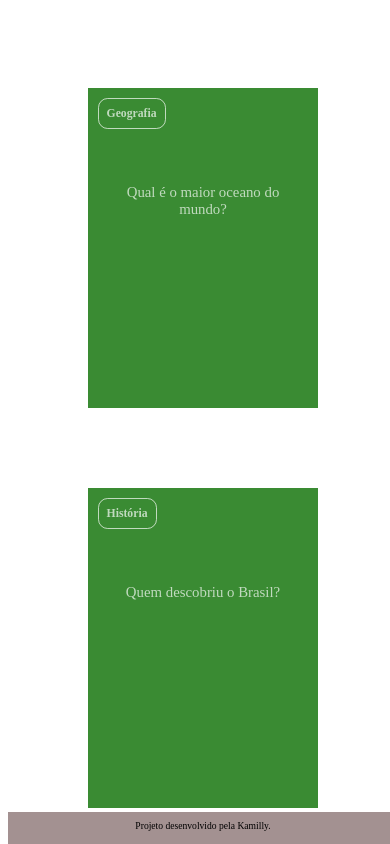
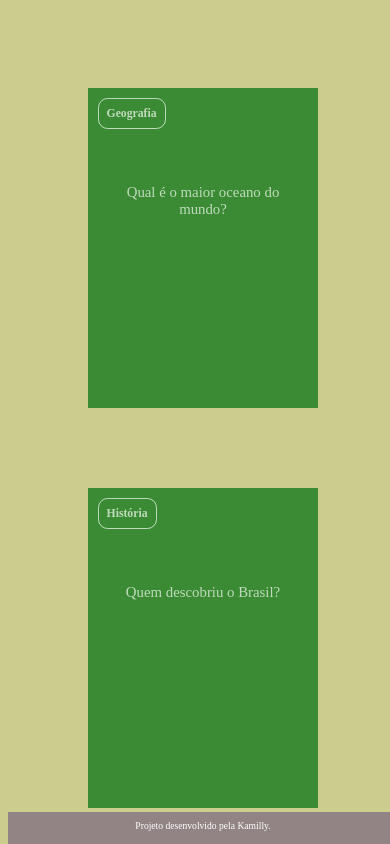
Before and after one commit to Kami70-7/pagina-web-kamilly, a plain HTML site: page index.html in a window 390 px wide. Shown: the top 844 px of the page. Drawn offline with Linux system fonts and the light colour scheme.

Commit message:
Finalizando

```diff
--- a/styles.css
+++ b/styles.css
@@ -58,7 +58,7 @@ body {
 }
 
 .cartao__conteudo__resposta p {
-    color: rgba(rgb(199, 115, 115));
+    color: rgba(rgb(219, 228, 226));
     font-weight: 700;
 }
 
@@ -82,8 +82,8 @@ body {
 }
 
 footer {
-    background-color: rgb(163, 145, 145);
-    color: rgb(0, 0, 0);
+    background-color: rgb(146, 132, 132);
+    color: rgb(255, 255, 255);
     position: fixed;
     bottom: 0;
     width: 100%;
@@ -98,11 +98,6 @@ footer p {
 
 @media (max-width: 560px) {
 
-    body {
-        background: url('img/bg-mobile.webp');
-        background: url('img/bg-mobile.webp'), no-repeat cover;
-    }
-
     .cartao {
         flex: 1 0 calc(100% - 1rem)
     }
```
